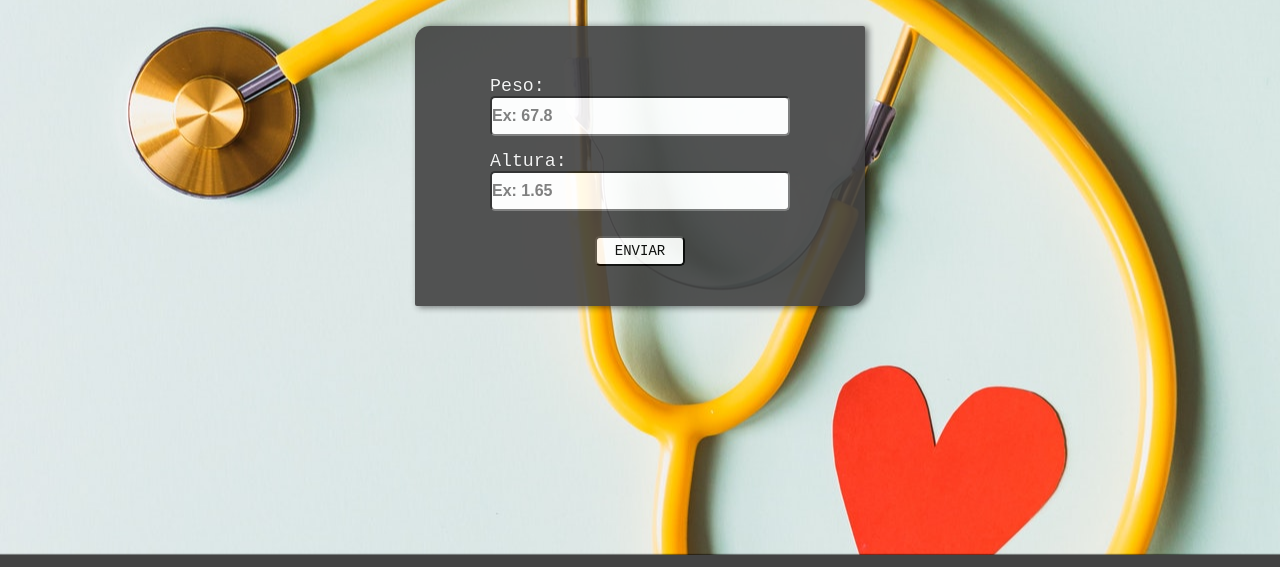
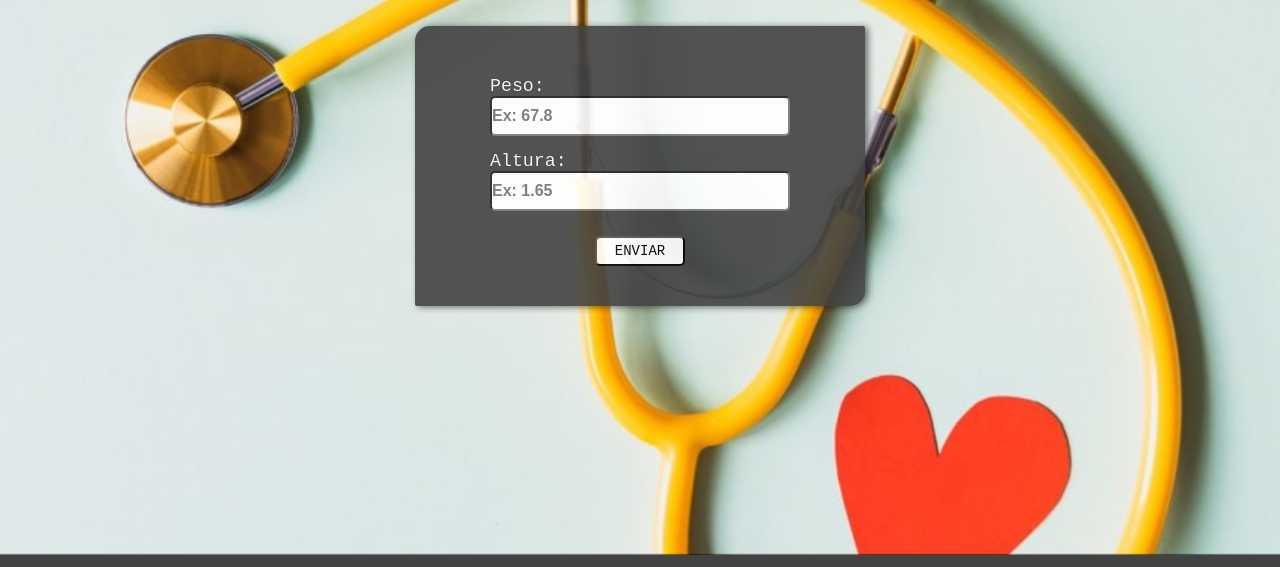
Before and after one commit to AyneNatal/IMC-Calculator-lvl1, a plain HTML site: page index.html in a window 1280 px wide. Shown: the part 195-762 px from the top of the page. Drawn offline with Linux system fonts and the light colour scheme; files whose address does not match are found by name; a web font is replaced by a local one.

Commit message:
outra alteração de bg

```diff
--- a/css/style.css
+++ b/css/style.css
@@ -15,8 +15,7 @@
 }
 
 body{
-    background-image: url(/img/bg-estetoscopio-M.jpg);
-    background-color: var(--main-bg-color);
+    background-image: url(/img/bg-estetoscopio-P.jpg);
     background-color: #D3E3E1;
     background-size: cover;
     background-attachment: fixed;
```
Also changed, not shown: img/bg-IMC-calc-G.jpg (deleted), img/bg-estetoscopio-G.jpg (deleted), img/bg-estetoscopio-GG.jpg (deleted), img/bg-estetoscopio-P.jpg (added), img/bg-estetoscopio.jpg (deleted).
